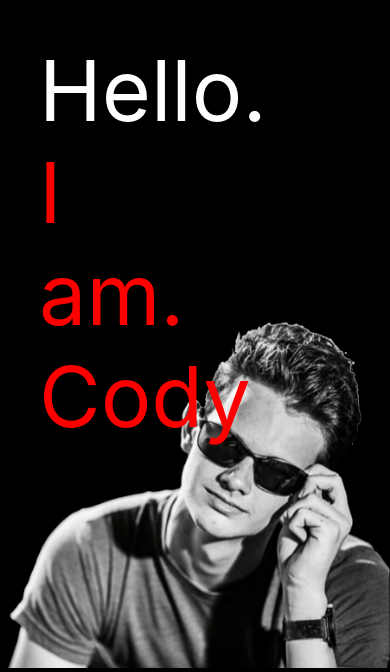
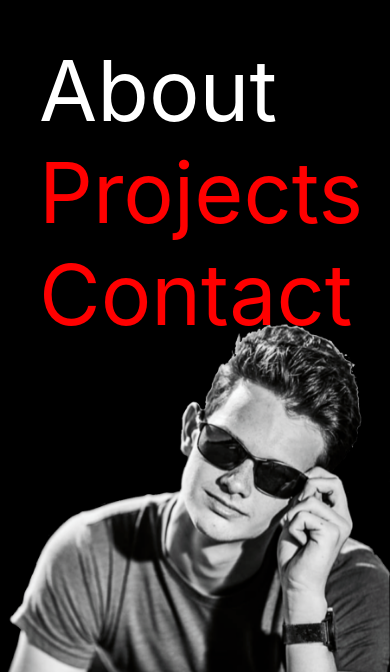
Before and after one commit to Cody-Sims/portfolio, a Next.js app: page / in a window 390 px wide. Shown: the part 172-844 px from the top of the page. Built offline with nearby package versions, Linux system fonts and the light colour scheme.

Commit message:
stlye
improved the styling of the page for better mobile support

```diff
--- a/pages/index.tsx
+++ b/pages/index.tsx
@@ -5,9 +5,8 @@ import Link from 'next/link'
 export default function Home() {
   return (
     <div className={styles.container}>
-      <div className={styles.image}>
-        <Image src={'/me.png'} width={700} height={625} priority={true}/>
-      </div>
+      <img className= {styles.image} src="me.png" width="700" height="625"></img>
+        {/* <Image src={'/me.png'} width={700} height={625} priority={true}/> */}
       <div className={styles.column}>
         <div className={styles.text}>
           <div className={styles.about}>
--- a/styles/Home.module.scss
+++ b/styles/Home.module.scss
@@ -10,6 +10,9 @@
   bottom: 0;
   right: 0;
   size: contain;
+  max-width: 100%;
+  height: auto;
+  width: auto\9;
 }
 
 .column {
@@ -28,32 +31,18 @@
     color: white;
 
     .label:after{
-      content:'Hello.';
-    }
-
-    .label:hover:after{
-      padding: 3vw;
       content:'About';
     }
   }
 
   .projects {
     .label:after{
-      content:'I am.';
-    }
-    .label:hover:after{
-      padding: 3vw;
       content:'Projects';
     }
   }
 
   .contact {
     .label:after{
-      content:'Cody';
-    }
-
-    .label:hover:after{
-      padding: 3vw;
       content:'Contact';
     }
   }
@@ -61,12 +50,48 @@
 
 
 
-@media screen and (min-width: 720px) {
+@media screen and (min-width: 1080px) {
   .column {
     top: 10vh;
     left: 14vw;
   }
   .text {
+    font-weight: 2em;
     font-size: 10em;
+    color: red;
+
+    .about {
+      color: white;
+
+      .label:after{
+        content:'Hello.';
+      }
+
+      .label:hover:after{
+        padding: 3vw;
+        content:'About';
+      }
+    }
+
+    .projects {
+      .label:after{
+        content:'I am.';
+      }
+      .label:hover:after{
+        padding: 3vw;
+        content:'Projects';
+      }
+    }
+
+    .contact {
+      .label:after{
+        content:'Cody';
+      }
+
+      .label:hover:after{
+        padding: 3vw;
+        content:'Contact';
+      }
+    }
   }
 }
```
